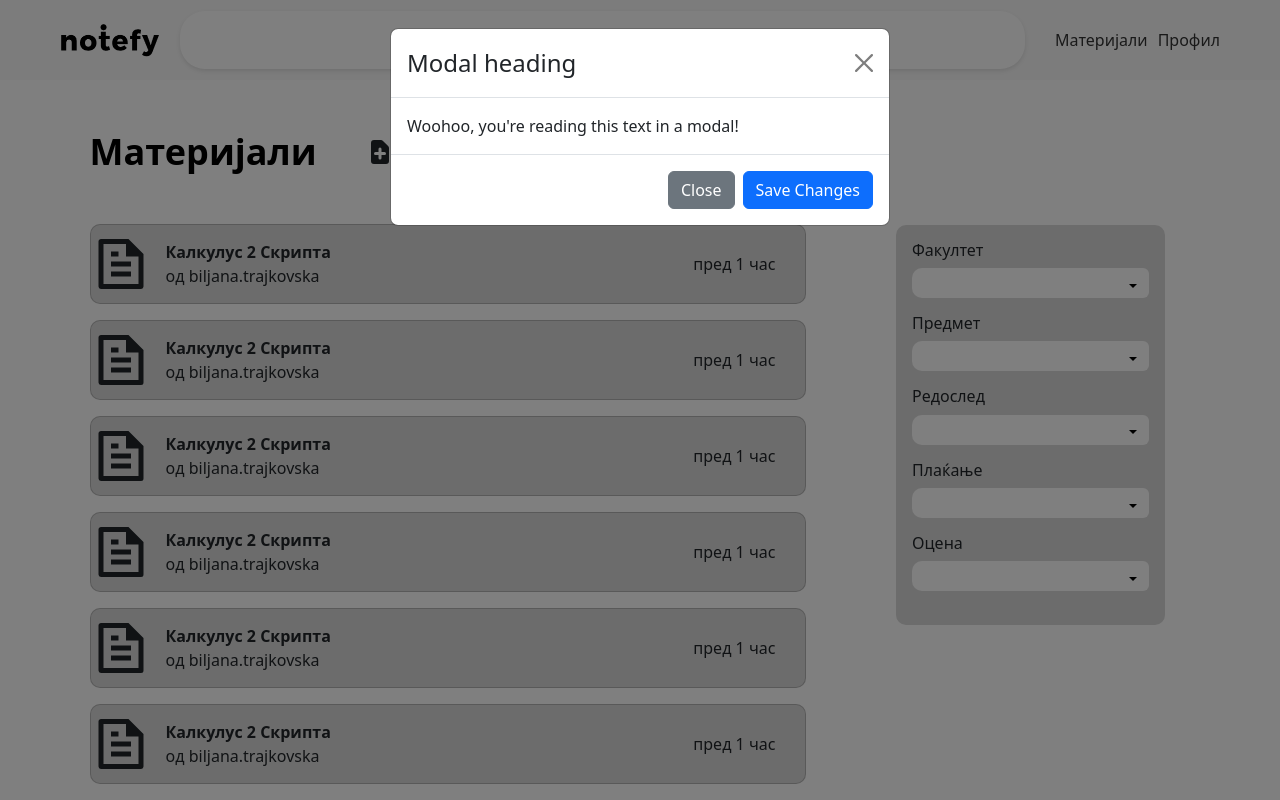
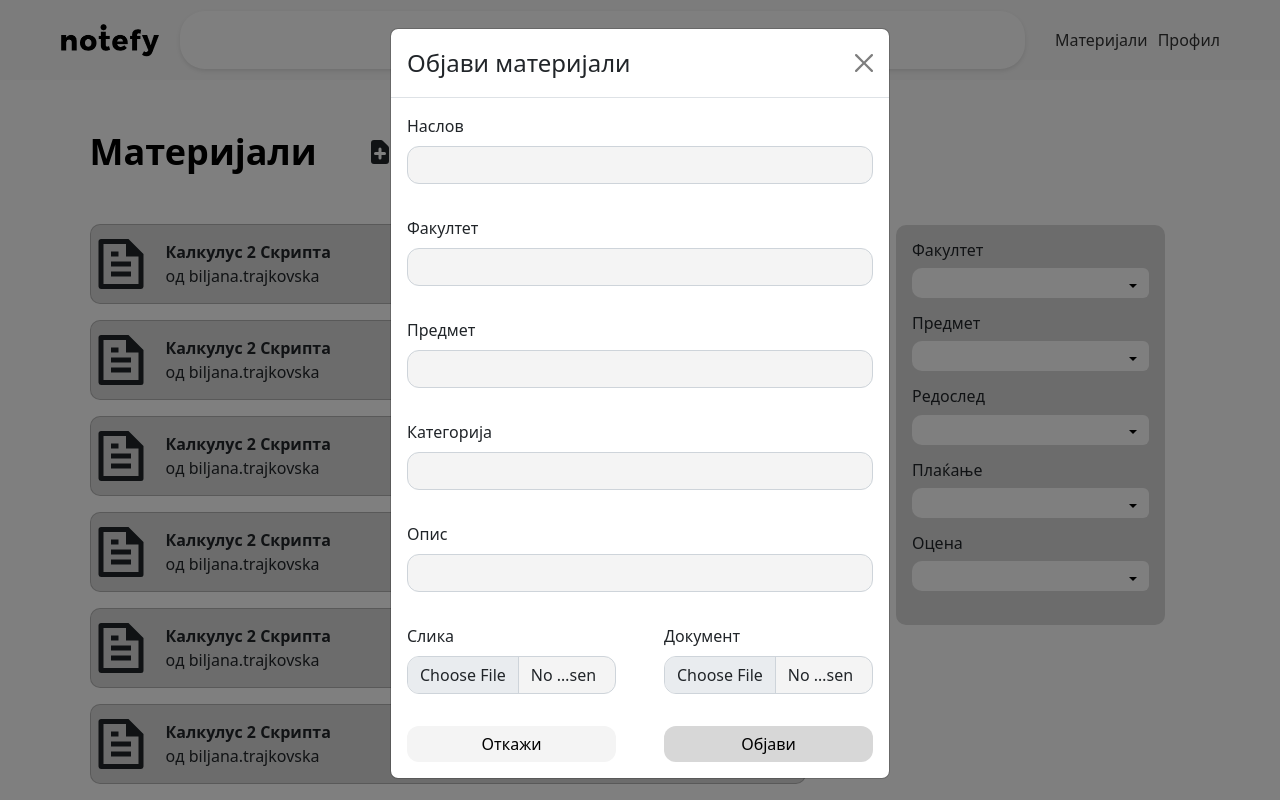
Before and after one commit to 22-23-T-26/Notefy-front, a React (Create React App) app: page /materials in a window 1280 px wide. Both pictures are taken after a click on the icon 379 px from the left and 152 px from the top of the page. Shown: the top 800 px of the page. Built offline with nearby package versions, Linux system fonts and the light colour scheme; no server answers.

Commit message:
New Material Modal UI

```diff
--- a/src/components/Modals/NewMaterial.jsx
+++ b/src/components/Modals/NewMaterial.jsx
@@ -1,6 +1,7 @@
 import React, { useRef } from 'react';
 import Button from 'react-bootstrap/Button';
 import Modal from "react-bootstrap/Modal";
+import Form from "react-bootstrap/Form";
 
 const NewMaterialModal = ({ showModal, handleClose }) => {
   const closeModal = () => {
@@ -10,17 +11,55 @@ const NewMaterialModal = ({ showModal, handleClose }) => {
   return (
     <Modal show={showModal} onHide={closeModal}>
       <Modal.Header closeButton>
-        <Modal.Title>Modal heading</Modal.Title>
+        <Modal.Title>Објави материјали</Modal.Title>
       </Modal.Header>
-      <Modal.Body>Woohoo, you're reading this text in a modal!</Modal.Body>
-      <Modal.Footer>
-        <Button variant='secondary' onClick={closeModal}>
-          Close
-        </Button>
-        <Button variant='primary' onClick={closeModal}>
-          Save Changes
-        </Button>
-      </Modal.Footer>
+      <Modal.Body>
+        <Form>
+          <Form.Group className="mb-2" controlId="formTitle">
+            <Form.Label>Наслов</Form.Label>
+            <Form.Control style={{background: "#F4F4F4", borderRadius: "12px", boxShadow: "inset 0px 4px 4px rgba(0, 0, 0, 0.25);"}} type="text" placeholder="" />
+          </Form.Group>
+
+          <Form.Group className="mb-2" controlId="formFaculty">
+            <Form.Label>Факултет</Form.Label>
+            <Form.Control style={{background: "#F4F4F4", borderRadius: "12px", boxShadow: "inset 0px 4px 4px rgba(0, 0, 0, 0.25);"}} type="text" placeholder="" />
+          </Form.Group>
+
+          <Form.Group className="mb-2" controlId="formSubject">
+            <Form.Label>Предмет</Form.Label>
+            <Form.Control style={{background: "#F4F4F4", borderRadius: "12px", boxShadow: "inset 0px 4px 4px rgba(0, 0, 0, 0.25);"}} type="text" placeholder="" />
+          </Form.Group>
+
+          <Form.Group className="mb-2" controlId="formCategory">
+            <Form.Label>Категорија</Form.Label>
+            <Form.Control style={{background: "#F4F4F4", borderRadius: "12px", boxShadow: "inset 0px 4px 4px rgba(0, 0, 0, 0.25);"}} type="text" placeholder="" />
+          </Form.Group>
+
+          <Form.Group className="mb-2" controlId="formDescription">
+            <Form.Label>Опис</Form.Label>
+            <Form.Control style={{background: "#F4F4F4", borderRadius: "12px", boxShadow: "inset 0px 4px 4px rgba(0, 0, 0, 0.25);"}} type="text" placeholder="" />
+          </Form.Group>
+
+          <div className='d-flex flex-row justify-content-center gap-5'>
+            <Form.Group className="mb-2" controlId="formPicture" style={{width:'45%'}}>
+              <Form.Label>Слика</Form.Label>
+              <Form.Control style={{background: "#F4F4F4", borderRadius: "12px", boxShadow: "inset 0px 4px 4px rgba(0, 0, 0, 0.25);"}} type="file" placeholder="" />
+            </Form.Group>
+            <Form.Group className="mb-2" controlId="formDocument" style={{width:'45%'}}>
+              <Form.Label>Документ</Form.Label>
+              <Form.Control style={{background: "#F4F4F4", borderRadius: "12px", boxShadow: "inset 0px 4px 4px rgba(0, 0, 0, 0.25);"}} type="file" placeholder="" />
+            </Form.Group>
+          </div>
+          <div className='d-flex flex-row justify-content-center gap-5'>
+            <Button onClick={closeModal} style={{width:'50%', background: "#F4F4F4", borderRadius: "12px", color: 'black', border: "0"}}>
+              Откажи
+            </Button>
+            <Button onClick={closeModal} type='submit' style={{width:'50%', background: "#D7D7D7", borderRadius: "12px", color: 'black', border: "0"}}>
+              Објави
+            </Button>
+          </div>
+        </Form>
+      </Modal.Body>
     </Modal>
   );
 };
```
